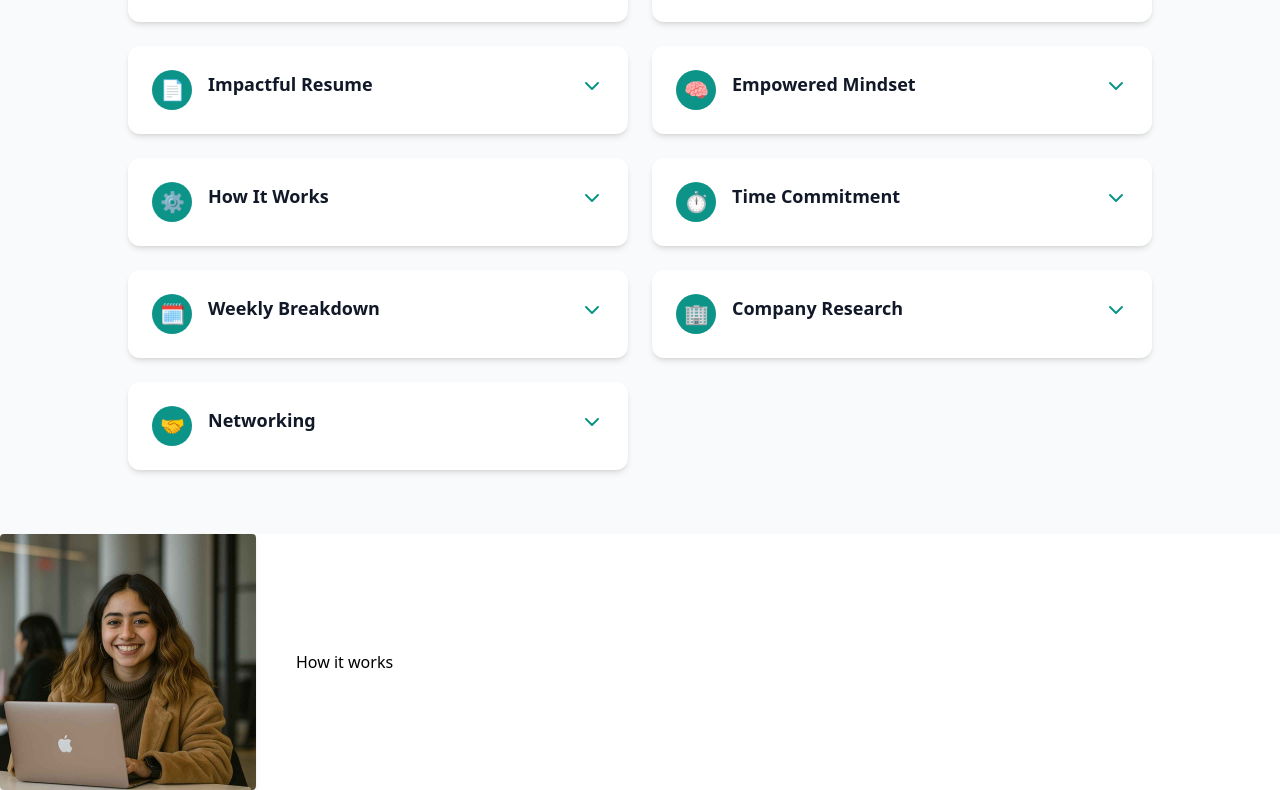
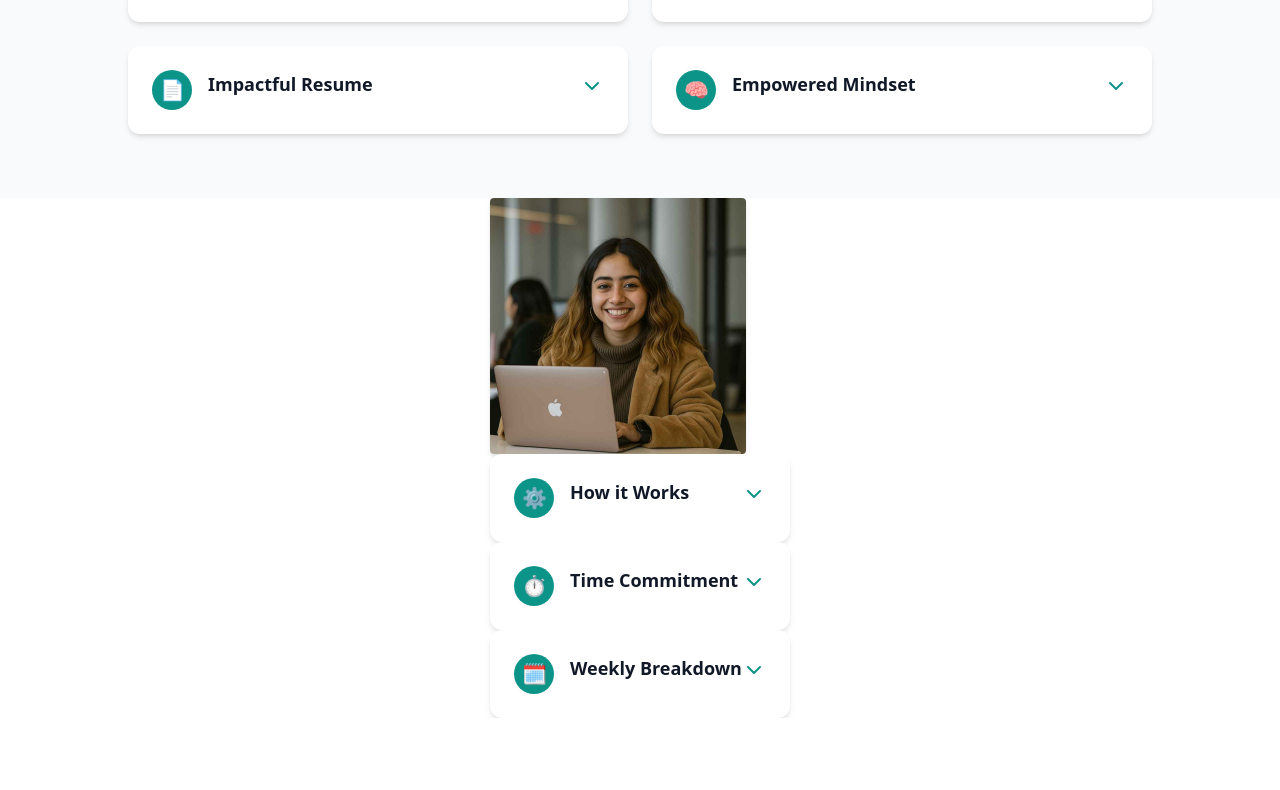
Before and after one commit to eddyfranc/ZinduPrep, a React (Vite) app: page / in a window 1280 px wide. Shown: the part 850-1640 px from the top of the page. After the commit the page ends 1568 px from the top, so only its background shows below. Built offline with nearby package versions, Linux system fonts and the light colour scheme.

Commit message:
refactor for better readability

```diff
--- a/src/Components/Home.jsx
+++ b/src/Components/Home.jsx
@@ -1,65 +1,11 @@
-import { useState } from "react";
 import { ChevronDown } from "lucide-react";
 
 function Home() {
-  const [openIndex, setOpenIndex] = useState(null);
-
-  const modules = [
-    {
-      title: "Self-Assessment & Personal Branding",
-      icon: "🌱",
-    },
-    {
-      title: "Compensation & Negotiation",
-      icon: "💲",
-    },
-    {
-      title: "Profile Optimization",
-      icon: "👤",
-    },
-    {
-      title: "AI-Powered Mock Interviews",
-      icon: "🎤",
-    },
-    {
-      title: "Impactful Resume",
-      icon: "📄",
-    },
-    {
-      title: "Empowered Mindset",
-      icon: "🧠",
-    },
-    {
-    title: "How It Works",
-    icon: "⚙️",
-  },
-  {
-    title: "Time Commitment",
-    icon: "⏱️",
-  },
-  {
-    title: "Weekly Breakdown",
-    icon: "🗓️",
-  },
-  {
-    title: "Company Research",
-    icon: "🏢",
-  },
-  {
-    title: "Networking",
-    icon: "🤝",
-  },
-  ];
-
-  const toggle = (index) => {
-    setOpenIndex(openIndex === index ? null : index);
-  };
-
   return (
     <>
       {/* Hero Section */}
       <section className="flex flex-col-reverse lg:flex-row items-center justify-between px-6 py-12 max-w-7xl mx-auto">
-        <div className="max-w-xl text-center lg:text-left">
+        <div className="max-w-xl text-center lg:text-left py-6 lg:py-0">
           <h1 className="text-4xl font-bold text-teal-700 mb-4">
             Get Ready. Get Hired.
           </h1>
@@ -77,7 +23,7 @@ function Home() {
         <div className="w-full lg:w-auto mb-10 lg:mb-0 flex justify-center">
           <div className="w-64 h-64 rounded-full overflow-hidden shadow-lg">
             <img
-              src="public/profileiamge.png"
+              src="/Images/profileiamge.png"
               alt="Celebrating students"
               className="object-cover w-full h-full"
             />
@@ -85,7 +31,7 @@ function Home() {
         </div>
       </section>
 
-      {/* Program Overview Section */}
+      {/* Program Section */}
       <section className="py-16 px-6 bg-gray-50 text-center">
         <h2 className="text-3xl font-bold text-teal-700 mb-4">
           Program Overview
@@ -100,32 +46,102 @@ function Home() {
         </p>
 
         <div className="grid grid-cols-1 md:grid-cols-2 gap-6 max-w-5xl mx-auto">
-          {modules.map((item, index) => (
-            <div
-              key={index}
-              className="bg-white rounded-xl p-6 shadow-md text-left flex items-start justify-between cursor-pointer transition hover:shadow-lg"
-              onClick={() => toggle(index)}
-            >
+          <div className=" bg-white rounded-xl p-6 shadow-md text-left flex items-start justify-between cursor-pointer transition hover:shadow-lg">
+            {/* self assessment and personal branding grid */}
             <div className="flex items-start gap-4">
               <div className="bg-teal-600 text-white text-xl w-10 h-10 flex items-center justify-center rounded-full">
-                  {item.icon}
+                🌱
               </div>
-                <h3 className="text-lg font-semibold text-gray-900">
-                  {item.title}
-                </h3>
+              <div>
+                <h1 className="text-lg font-semibold text-gray-900">
+                  Self-Assessment & Personal Branding
+                </h1>
               </div>
-              <ChevronDown
-                className={`text-teal-600 mt-1 transition-transform duration-300 ${
-                  openIndex === index ? "rotate-180" : ""
-                }`}
-              />
             </div>
-          ))}
+            <ChevronDown className="text-teal-600 mt-1 transition-transform duration-300"></ChevronDown>
+          </div>
+
+          {/* Compensation and negotiation */}
+          <div className=" bg-white rounded-xl p-6 shadow-md text-left flex items-start justify-between cursor-pointer transition hover:shadow-lg">
+            <div className="flex items-start gap-4">
+              <div className="bg-teal-600 text-white text-xl w-10 h-10 flex items-center justify-center rounded-full">
+                💲
+              </div>
+              <div>
+                <h1 className="text-lg font-semibold text-gray-900">
+                  Compensation & Negotiation
+                </h1>
+              </div>
+            </div>
+            <ChevronDown className="text-teal-600 mt-1 transition-transform duration-300"></ChevronDown>
+          </div>
+
+          {/* Profile optimization */}
+
+          <div className=" bg-white rounded-xl p-6 shadow-md text-left flex items-start justify-between cursor-pointer transition hover:shadow-lg">
+            <div className="flex items-start gap-4">
+              <div className="bg-teal-600 text-white text-xl w-10 h-10 flex items-center justify-center rounded-full">
+                👤
+              </div>
+              <div>
+                <h1 className="text-lg font-semibold text-gray-900">
+                  Profile Optimization
+                </h1>
+              </div>
+            </div>
+            <ChevronDown className="text-teal-600 mt-1 transition-transform duration-300"></ChevronDown>
+          </div>
+
+          {/* AI-Powered Mock Interviews    */}
+          <div className=" bg-white rounded-xl p-6 shadow-md text-left flex items-start justify-between cursor-pointer transition hover:shadow-lg">
+            <div className="flex items-start gap-4">
+              <div className="bg-teal-600 text-white text-xl w-10 h-10 flex items-center justify-center rounded-full">
+                🎤
+              </div>
+              <div>
+                <h1 className="text-lg font-semibold text-gray-900">
+                  AI-Powered Mock Interviews
+                </h1>
+              </div>
+            </div>
+            <ChevronDown className="text-teal-600 mt-1 transition-transform duration-300"></ChevronDown>
+          </div>
+
+          {/* Impactful Resume */}
+          <div className=" bg-white rounded-xl p-6 shadow-md text-left flex items-start justify-between cursor-pointer transition hover:shadow-lg">
+            <div className="flex items-start gap-4">
+              <div className="bg-teal-600 text-white text-xl w-10 h-10 flex items-center justify-center rounded-full">
+                📄
+              </div>
+              <div>
+                <h1 className="text-lg font-semibold text-gray-900">
+                  Impactful Resume
+                </h1>
+              </div>
+            </div>
+            <ChevronDown className="text-teal-600 mt-1 transition-transform duration-300"></ChevronDown>
+          </div>
+
+          {/* Empowered Mindset */}
+
+          <div className=" bg-white rounded-xl p-6 shadow-md text-left flex items-start justify-between cursor-pointer transition hover:shadow-lg">
+            <div className="flex items-start gap-4">
+              <div className="bg-teal-600 text-white text-xl w-10 h-10 flex items-center justify-center rounded-full">
+                🧠
+              </div>
+              <div>
+                <h1 className="text-lg font-semibold text-gray-900">
+                  Empowered Mindset
+                </h1>
+              </div>
+            </div>
+            <ChevronDown className="text-teal-600 mt-1 transition-transform duration-300"></ChevronDown>
+          </div>
         </div>
       </section>
 
-      <section>
-        <div className="flex flex-row items-center gap-8">
+      <section className="flex flex-col items-center">
+        <div className="gap-4">
           <div>
             <img
               src="public/Images/unnamed.jpg"
@@ -133,20 +149,54 @@ function Home() {
               alt="Image"
             />
           </div>
-        {/* <div className="bg-white flex flex-col items-center p-2 rounded-sm shadow relative transition-all duration-300 ease-in-out">
-            fefs sdvxwesdhzxbnvc esjhnmfcekjfmnjehfbkjembf jevhnsbd fjcnv jesfdbvc j
-        </div> */}
+
+          {/* How it works*/}
+          <div className=" bg-white rounded-xl p-6 shadow-md text-left flex items-start justify-between cursor-pointer transition hover:shadow-lg">
+            <div className="flex items-start gap-4">
+              <div className="bg-teal-600 text-white text-xl w-10 h-10 flex items-center justify-center rounded-full">
+                ⚙️
+              </div>
               <div>
-            <button className="bg-white items-center p-2 rounded sm transition-all duration-300 ease-in-out ">How it works</button>
+                <h1 className="text-lg font-semibold text-gray-900">
+                  How it Works
+                </h1>
+              </div>
+            </div>
+            <ChevronDown className="text-teal-600 mt-1 transition-transform duration-300"></ChevronDown>
           </div>
 
+          {/* Time Commitment*/}
+          <div className=" bg-white rounded-xl p-6 shadow-md text-left flex items-start justify-between cursor-pointer transition hover:shadow-lg">
+            <div className="flex items-start gap-4">
+              <div className="bg-teal-600 text-white text-xl w-10 h-10 flex items-center justify-center rounded-full">
+                ⏱️
+              </div>
+              <div>
+                <h1 className="text-lg font-semibold text-gray-900">
+                  Time Commitment
+                </h1>
+              </div>
+            </div>
+            <ChevronDown className="text-teal-600 mt-1 transition-transform duration-300"></ChevronDown>
+          </div>
 
+          {/* Weekly Breakdown*/}
+          <div className=" bg-white rounded-xl p-6 shadow-md text-left flex items-start justify-between cursor-pointer transition hover:shadow-lg">
+            <div className="flex items-start gap-4">
+              <div className="bg-teal-600 text-white text-xl w-10 h-10 flex items-center justify-center rounded-full">
+                🗓️
+              </div>
+              <div>
+                <h1 className="text-lg font-semibold text-gray-900">
+                  Weekly Breakdown
+                </h1>
+              </div>
+            </div>
+            <ChevronDown className="text-teal-600 mt-1 transition-transform duration-300"></ChevronDown>
+          </div>
         </div>
       </section>
-
     </>
-
-
   );
 }
 export default Home;
```
Also changed, not shown: public/Images/profileiamge.png (renamed from public/profileiamge.png). Lines whose indentation alone changed are shown as unchanged.
